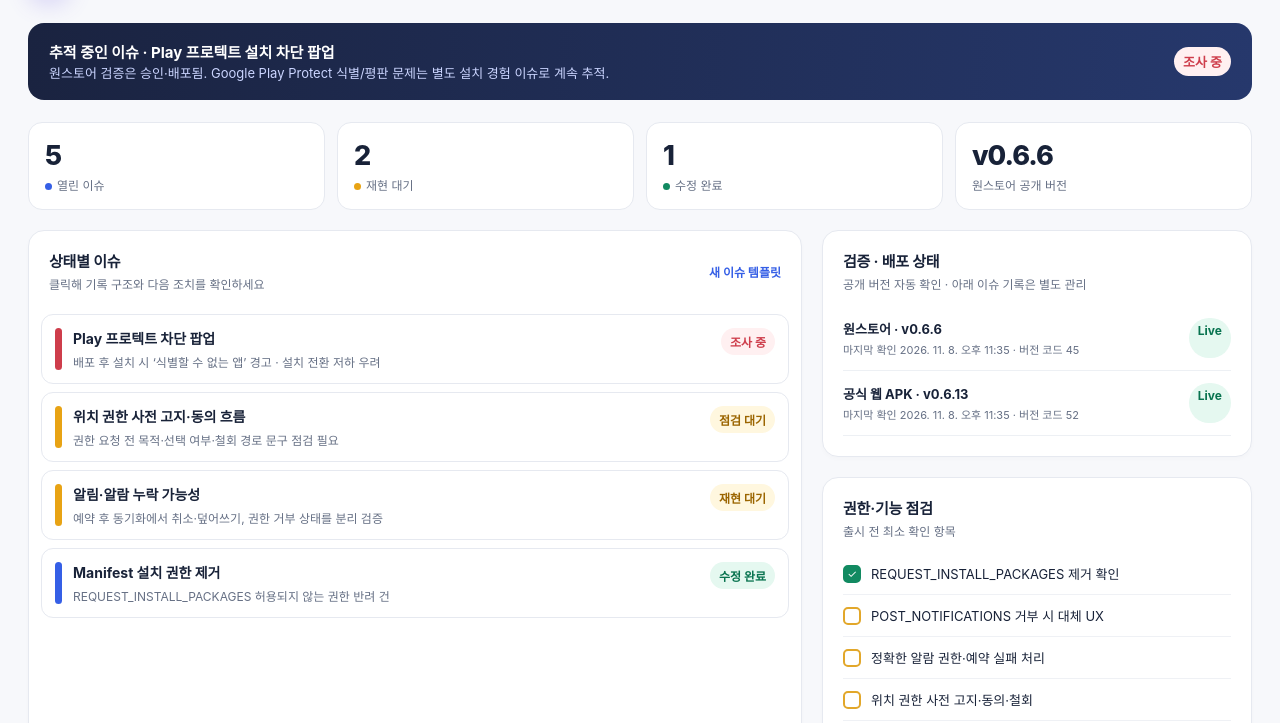
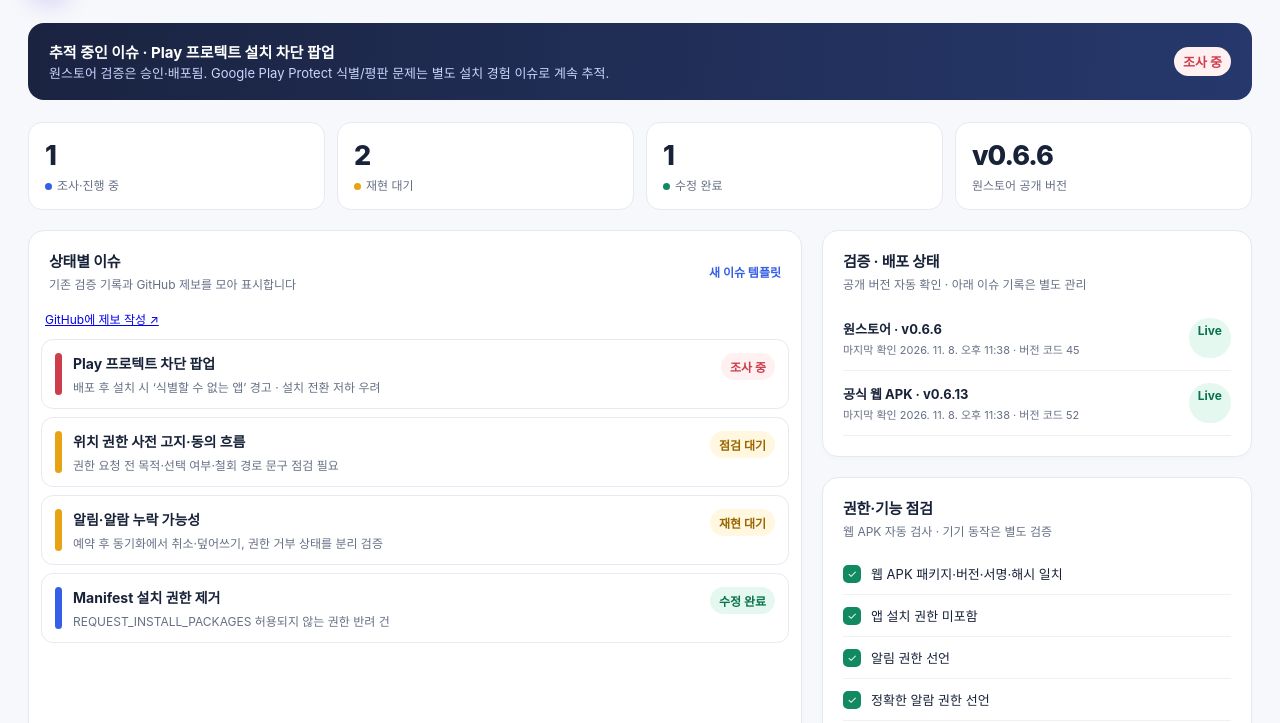
Before and after one commit to hwisoek/haruit-release-tracker, a plain HTML site: page index.html in a window 1280 px wide. Shown: the part 77-800 px from the top of the page. Drawn offline with Linux system fonts and the light colour scheme.

Commit message:
Automate APK audits, issue counts, and release templates

```diff
--- a/index.html
+++ b/index.html
@@ -12,20 +12,20 @@
 <main class="shell">
   <header class="top"><div class="brand"><div class="logo">H</div><div><h1>HARUIT Release Tracker</h1><p>Android 배포 · 권한 · 신뢰성 운영 보드</p></div></div><div class="actions"><button class="btn" onclick="openTemplate('issue')">+ 이슈 기록</button><button class="btn primary" onclick="openTemplate('verify')">검증 체크리스트</button></div></header>
   <section class="notice"><div><b>추적 중인 이슈 · Play 프로텍트 설치 차단 팝업</b><br><span>원스토어 검증은 승인·배포됨. Google Play Protect 식별/평판 문제는 별도 설치 경험 이슈로 계속 추적.</span></div><span class="pill open">조사 중</span></section>
-  <section class="stats"><div class="stat"><div class="n">5</div><div class="l"><i class="dot"></i>열린 이슈</div></div><div class="stat"><div class="n">2</div><div class="l"><i class="dot" style="background:#e8a314"></i>재현 대기</div></div><div class="stat"><div class="n">1</div><div class="l"><i class="dot" style="background:#128a61"></i>수정 완료</div></div><div class="stat"><div class="n" data-release-version="oneStore">v0.6.6</div><div class="l">원스토어 공개 버전</div></div></section>
+  <section class="stats"><div class="stat"><div class="n" data-issue-count="open">1</div><div class="l"><i class="dot"></i>조사·진행 중</div></div><div class="stat"><div class="n" data-issue-count="watch">2</div><div class="l"><i class="dot" style="background:#e8a314"></i>재현 대기</div></div><div class="stat"><div class="n" data-issue-count="done">1</div><div class="l"><i class="dot" style="background:#128a61"></i>수정 완료</div></div><div class="stat"><div class="n" data-release-version="oneStore">v0.6.6</div><div class="l">원스토어 공개 버전</div></div></section>
   <section class="grid">
-    <article class="card"><div class="card-head"><div><h2>상태별 이슈</h2><div class="sub">클릭해 기록 구조와 다음 조치를 확인하세요</div></div><button class="link" onclick="openTemplate('issue')">새 이슈 템플릿</button></div><div class="issue-list" id="issues">
+    <article class="card"><div class="card-head"><div><h2>상태별 이슈</h2><div class="sub">기존 검증 기록과 GitHub 제보를 모아 표시합니다</div></div><button class="link" onclick="openTemplate('issue')">새 이슈 템플릿</button></div><p class="sub" style="padding:0 16px"><a id="report-issue" href="https://github.com/hwisoek/haruit-release-tracker/issues/new">GitHub에 제보 작성 ↗</a></p><div class="issue-list" id="issues">
       <div class="issue critical" data-status="open" onclick="showIssue('protect')"><div class="bar"></div><div><div class="issue-title">Play 프로텍트 차단 팝업</div><div class="issue-meta">배포 후 설치 시 ‘식별할 수 없는 앱’ 경고 · 설치 전환 저하 우려</div></div><span class="pill open">조사 중</span></div>
       <div class="issue watch" data-status="watch" onclick="showIssue('location')"><div class="bar"></div><div><div class="issue-title">위치 권한 사전 고지·동의 흐름</div><div class="issue-meta">권한 요청 전 목적·선택 여부·철회 경로 문구 점검 필요</div></div><span class="pill watch">점검 대기</span></div>
       <div class="issue watch" data-status="watch" onclick="showIssue('notify')"><div class="bar"></div><div><div class="issue-title">알림·알람 누락 가능성</div><div class="issue-meta">예약 후 동기화에서 취소·덮어쓰기, 권한 거부 상태를 분리 검증</div></div><span class="pill watch">재현 대기</span></div>
       <div class="issue" data-status="done" onclick="showIssue('manifest')"><div class="bar"></div><div><div class="issue-title">Manifest 설치 권한 제거</div><div class="issue-meta">REQUEST_INSTALL_PACKAGES 허용되지 않는 권한 반려 건</div></div><span class="pill done">수정 완료</span></div>
     </div></article>
-    <aside class="right-col"><article class="card"><div class="card-head"><div><h2>검증 · 배포 상태</h2><div class="sub">공개 버전 자동 확인 · 아래 이슈 기록은 별도 관리</div></div></div><div class="deployment"><div class="release"><div><b>원스토어 · <span data-release-version="oneStore">v0.6.6</span></b><br><small data-release-checked="oneStore">마지막 확인 2026-11-08 · 버전 코드 45</small></div><span class="pill done">Live</span></div><div class="release"><div><b>공식 웹 APK · <span data-release-version="website">v0.6.13</span></b><br><small data-release-checked="website">마지막 확인 2026-11-08 · 버전 코드 52</small></div><span class="pill done">Live</span></div></div></article><article class="card"><div class="card-head"><div><h2>권한·기능 점검</h2><div class="sub">출시 전 최소 확인 항목</div></div></div><div class="verify"><div class="verify-row"><div class="check y">✓</div>REQUEST_INSTALL_PACKAGES 제거 확인</div><div class="verify-row"><div class="check w"></div>POST_NOTIFICATIONS 거부 시 대체 UX</div><div class="verify-row"><div class="check w"></div>정확한 알람 권한·예약 실패 처리</div><div class="verify-row"><div class="check w"></div>위치 권한 사전 고지·동의·철회</div><div class="verify-row"><div class="check w"></div>동기화 후 예약 상태 재검증</div></div></article></aside>
+    <aside class="right-col"><article class="card"><div class="card-head"><div><h2>검증 · 배포 상태</h2><div class="sub">공개 버전 자동 확인 · 아래 이슈 기록은 별도 관리</div></div></div><div class="deployment"><div class="release"><div><b>원스토어 · <span data-release-version="oneStore">v0.6.6</span></b><br><small data-release-checked="oneStore">마지막 확인 2026-11-08 · 버전 코드 45</small></div><span class="pill done">Live</span></div><div class="release"><div><b>공식 웹 APK · <span data-release-version="website">v0.6.13</span></b><br><small data-release-checked="website">마지막 확인 2026-11-08 · 버전 코드 52</small></div><span class="pill done">Live</span></div></div></article><article class="card"><div class="card-head"><div><h2>권한·기능 점검</h2><div class="sub">웹 APK 자동 검사 · 기기 동작은 별도 검증</div></div></div><div class="verify"><div id="apk-audit" aria-live="polite"><div class="verify-row">APK 검증 결과 불러오는 중</div></div><div class="verify-row"><div class="check w"></div>POST_NOTIFICATIONS 거부 시 대체 UX</div><div class="verify-row"><div class="check w"></div>정확한 알람 권한·예약 실패 처리</div><div class="verify-row"><div class="check w"></div>위치 권한 사전 고지·동의·철회</div><div class="verify-row"><div class="check w"></div>동기화 후 예약 상태 재검증</div></div></article></aside>
   </section>
   <section class="card table-card"><div class="card-head"><div><h2>Android · APK 버전 비교 기록</h2><div class="sub">과거 검증 기록 · 현재 배포 버전은 위에서 확인하세요</div></div><button class="link" onclick="openTemplate('matrix')">행 추가 템플릿</button></div><div class="table-wrap"><table><thead><tr><th>APK 버전</th><th>Android</th><th>배포/설치 경로</th><th>이슈</th><th>재현</th><th>수정 완료</th><th>검증 증적</th></tr></thead><tbody><tr><td><strong>0.1.3</strong><br><span class="tag">원스토어</span></td><td>기기별 기록</td><td>원스토어 설치</td><td>Play 프로텍트 식별 불가 팝업</td><td><span class="pill watch">확인됨</span></td><td>—</td><td>검증팀 설치 안내</td></tr><tr><td><strong>0.1.3</strong></td><td>Android 13+</td><td>앱 내 알림</td><td>POST_NOTIFICATIONS 거부 상태</td><td><span class="pill watch">테스트 필요</span></td><td>—</td><td>권한 거부/허용 스크린샷</td></tr><tr><td><strong>0.5.1</strong><br><span class="tag">미등록</span></td><td>—</td><td>콘솔 업로드</td><td>패키지명 불일치</td><td><span class="pill open">확인됨</span></td><td><span class="pill done">수정 필요</span></td><td>최종 applicationId 비교</td></tr></tbody></table></div></section>
   <section class="card table-card"><div class="card-head"><div><h2>재사용 템플릿</h2><div class="sub">복사해서 검증 요청, 개인정보 고지, Manifest 리뷰에 바로 사용</div></div></div><div class="templates"><div class="template"><b>원스토어 검증 결과</b><p>버전·패키지·검증 결과·반려 사유·조치·재검증 링크를 구조화합니다.</p><button class="link" onclick="openTemplate('verify')">템플릿 열기 →</button></div><div class="template"><b>개인정보·권한 고지</b><p>처리 항목, 목적, 보관, 제3자 제공, 권한 요청 시점과 선택권을 기록합니다.</p><button class="link" onclick="openTemplate('privacy')">템플릿 열기 →</button></div><div class="template"><b>Manifest 권한 점검</b><p>각 permission의 필요성·런타임 처리·대체 UX·검증 결과를 체크합니다.</p><button class="link" onclick="openTemplate('manifest')">템플릿 열기 →</button></div></div></section>
   <div class="foot">운영 원칙: 확인된 사실 / 추정 / 미확인 사항을 분리하고, 모든 이슈에 다음 조치·담당·증적 링크를 남깁니다.</div>
-</main><div class="modal" id="modal"><div class="modal-box"><h3 id="modalTitle">기록</h3><div class="sub">내용을 복사해 이슈 트래커·문서·검증 요청에 사용하세요.</div><textarea id="modalText" readonly></textarea><div class="modal-footer"><button class="btn" onclick="closeModal()">닫기</button><button class="btn primary" onclick="copyText()">내용 복사</button></div></div></div>
+</main><div class="modal" id="modal"><div class="modal-box"><h3 id="modalTitle">기록</h3><div class="sub">내용을 복사해 이슈 트래커·문서·검증 요청에 사용하세요.</div><textarea id="modalText"></textarea><div class="modal-footer"><button class="btn" onclick="closeModal()">닫기</button><button class="btn primary" onclick="copyText(this)">내용 복사</button></div></div></div>
 <script>
 const templates={
 issue:`[이슈 ID / 제목]\n상태: 조사 중 | 재현 대기 | 수정 중 | 수정 완료 | 보류\n심각도: 차단 / 높음 / 보통 / 낮음\n대상: APK 버전 / Android 버전 / 기기 / 설치 경로\n\n1. 확인된 사실\n- \n\n2. 추정\n- \n\n3. 미확인 사항\n- \n\n4. 재현 절차 및 결과\n- 조건: \n- 절차: \n- 결과: 재현됨 / 미재현 / 보류\n\n5. 다음 조치\n- [ ] 조치 / 담당 / 기한\n- [ ] 재검증 / 증적\n\n6. 관련 링크\n- 콘솔 / 빌드 / 로그 / 스크린샷: `,
@@ -36,18 +36,86 @@ verify:`[원스토어 검증 결과 기록]\n앱명 / 패키지명 / 버전명·
 privacy:`[개인정보·권한 고지 템플릿]\n처리 항목: 계정 식별자, 표시 이름, 할 일/분류/메모/일정/진행률/완료/우선순위/일정 이동/알림 설정\n추가 기술정보: 웹푸시 구독키, Android 연결 토큰 해시·승인코드·만료시간, IP 해시\n\n각 항목별 기록\n- 항목 / 수집 목적 / 법적 근거 / 보관 기간 / 처리 위치 / 제3자 제공 여부\n\n권한별 사전 고지\n- 권한: 위치 / 알림 / 정확한 알람\n- 요청 시점:\n- 기능상 목적:\n- 필수·선택 여부:\n- 거부 시 영향 및 대체 기능:\n- 철회 경로:\n- 개인정보처리방침 연결 URL:\n\n검토일 / 담당 / 변경 이력:`,
 manifest:`[Android Manifest 권한 점검]\nAPK 버전 / package(applicationId) / 검토일:\n\n| permission | 선언 이유 | 런타임 요청 | 거부 시 UX | Android 제한 | 결과 |\n|---|---|---|---|---|---|\n| POST_NOTIFICATIONS | | 예 | | Android 13+ | |\n| SCHEDULE_EXACT_ALARM/USE_EXACT_ALARM | | 설정 안내 | | 기기별 정책 | |\n| ACCESS_FINE_LOCATION | | 예 | | | 최소 권한 | |\n| REQUEST_INSTALL_PACKAGES | 불필요 | 해당 없음 | 해당 없음 | 스토어 반려 위험 | 제거 확인 |\n\n추가 확인\n- [ ] 매니페스트 병합 결과 확인\n- [ ] 디버그 전용 권한이 릴리스에 포함되지 않음\n- [ ] 패키지명과 콘솔 등록값 일치\n- [ ] 권한 변경 시 개인정보 고지 동시 수정`,
 matrix:`[버전 비교 행]\nAPK 버전:\nversionCode / applicationId / 서명 해시:\nAndroid 버전 / 기기 모델:\n설치 경로:\n이슈 ID:\n재현 여부: 재현됨 / 미재현 / 보류\n수정 완료: 예 / 아니오 / 재검증 대기\n검증 증적 링크:\n테스트 일시 / 담당:`};
-function openTemplate(k){document.getElementById('modalTitle').textContent=k==='issue'?'새 이슈 기록 템플릿':'재사용 템플릿';document.getElementById('modalText').value=templates[k];document.getElementById('modal').classList.add('show')}function showIssue(k){document.getElementById('modalTitle').textContent='이슈 상세 기록';document.getElementById('modalText').value=templates[k];document.getElementById('modal').classList.add('show')}function closeModal(){document.getElementById('modal').classList.remove('show')}function copyText(){navigator.clipboard.writeText(document.getElementById('modalText').value);event.target.textContent='복사됨';setTimeout(()=>event.target.textContent='내용 복사',1000)}
+let releaseContext = "";
+function openTemplate(k){document.getElementById('modalTitle').textContent=k==='issue'?'새 이슈 기록 템플릿':'재사용 템플릿';document.getElementById('modalText').value=templates[k]+releaseContext;document.getElementById('modal').classList.add('show')}function showIssue(k){document.getElementById('modalTitle').textContent='이슈 상세 기록';document.getElementById('modalText').value=templates[k];document.getElementById('modal').classList.add('show')}function closeModal(){document.getElementById('modal').classList.remove('show')}async function copyText(button){try{await navigator.clipboard.writeText(document.getElementById('modalText').value);button.textContent='복사됨';}catch{document.getElementById('modalText').select();button.textContent='직접 복사해 주세요';}setTimeout(()=>button.textContent='내용 복사',1500)}
 </script>
 <script type="module">
  const url = 'https://raw.githubusercontent.com/hwisoek/haruit-release-tracker/main/release-status.json';
  const format = new Intl.DateTimeFormat('ko-KR', {
    timeZone: 'Asia/Seoul', dateStyle: 'medium', timeStyle: 'short'
  });
+ function renderAudit(apk) {
+   const area = document.getElementById('apk-audit');
+   area.replaceChildren();
+   const add = (label, good) => {
+     const row = document.createElement('div');
+     row.className = 'verify-row';
+     const icon = document.createElement('div');
+     icon.className = 'check ' + (good ? 'y' : 'w');
+     icon.textContent = good ? '✓' : '!';
+     row.append(icon, label);
+     area.append(row);
+   };
+   if (!apk || !Array.isArray(apk.permissions)) {
+     add('현재 웹 APK 자동 검증 결과 없음', false);
+     return;
+   }
+   add('웹 APK 패키지·버전·서명·해시 일치', true);
+   for (const [permission, label, expected] of [
+     ['REQUEST_INSTALL_PACKAGES', '앱 설치 권한 미포함', false],
+     ['POST_NOTIFICATIONS', '알림 권한 선언', true],
+     ['SCHEDULE_EXACT_ALARM', '정확한 알람 권한 선언', true],
+     ['USE_FULL_SCREEN_INTENT', '잠금화면 알람 권한 선언', true],
+     ['ACCESS_BACKGROUND_LOCATION', '백그라운드 위치 권한 미포함', false]
+   ]) {
+     add(label, apk.permissions.includes('android.permission.' + permission) === expected);
+   }
+ }
+ function renderIssues(github) {
+   const list = document.getElementById('issues');
+   const cards = [...list.querySelectorAll('[data-status]')];
+   const counts = {open: 0, watch: 0, done: 0};
+   for (const card of cards) counts[card.dataset.status]++;
+   for (const issue of github?.issues ?? []) {
+     if (!Number.isSafeInteger(issue.number) || typeof issue.title !== 'string') continue;
+     const state = issue.state === 'closed' ? 'done' : issue.needsReproduction ? 'watch' : 'open';
+     counts[state]++;
+     const link = document.createElement('a');
+     link.className = 'issue';
+     link.href = 'https://github.com/hwisoek/haruit-release-tracker/issues/' + issue.number;
+     link.textContent = '#' + issue.number + ' · ' + issue.title;
+     list.append(link);
+   }
+   for (const [state, count] of Object.entries(counts)) {
+     document.querySelector('[data-issue-count="' + state + '"]').textContent = count;
+   }
+ }
+ function renderDetails(data) {
+   renderAudit(data.website?.apk);
+   renderIssues(data.github);
+   const store = data.oneStore;
+   const web = data.website;
+   if (store && web) {
+     const lines = ['[자동 확인한 공개 배포 정보]', '원스토어: v' + store.version + ' / ' + store.code,
+       '공식 웹 APK: v' + web.version + ' / ' + web.code, '패키지: kr.weekflow.app'];
+     if (web.apk) lines.push('웹 APK SHA-256: ' + web.apk.sha256, '서명 SHA-256: ' + web.apk.certificate);
+     releaseContext = '\n\n' + lines.join('\n');
+     const url = new URL(document.getElementById('report-issue').href);
+     url.searchParams.set('body', templates.issue + releaseContext);
+     document.getElementById('report-issue').href = url.href;
+   }
+ }
+ let snapshot = {"oneStore":{"version":"0.6.6","code":45,"checkedAt":"2026-11-08T14:38:12.453Z"},"website":{"version":"0.6.13","code":52,"apk":{"sha256":"a5e31b3cd45e64b041df1313633a6a946383baf867b2559fe4df6ae488e74e22","certificate":"78c9b628180f93b866ade03afa16467a029f22ed1d2fca96faa21a7e493680b5","permissions":["android.permission.INTERNET","android.permission.ACCESS_COARSE_LOCATION","android.permission.SYSTEM_ALERT_WINDOW","android.permission.ACCESS_NETWORK_STATE","android.permission.POST_NOTIFICATIONS","android.permission.SCHEDULE_EXACT_ALARM","android.permission.RECEIVE_BOOT_COMPLETED","android.permission.VIBRATE","android.permission.WAKE_LOCK","android.permission.USE_FULL_SCREEN_INTENT","android.permission.FOREGROUND_SERVICE","android.permission.FOREGROUND_SERVICE_MEDIA_PLAYBACK","com.google.android.c2dm.permission.RECEIVE","kr.weekflow.app.DYNAMIC_RECEIVER_NOT_EXPORTED_PERMISSION"]},"checkedAt":"2026-11-08T14:38:12.454Z"},"github":{"issues":[],"checkedAt":"2026-11-08T14:38:12.454Z"}};
  try {
    const response = await fetch(url, {signal: AbortSignal.timeout(7000)});
    if (!response.ok) throw new Error('Release status unavailable');
-   const data = await response.json();
-   for (const source of ['oneStore', 'website']) {
+   snapshot = await response.json();
+ } catch {
+   // The bundled snapshot stays available when GitHub Raw is unreachable.
+ }
+ renderDetails(snapshot);
+ const data = snapshot;
+ for (const source of ['oneStore', 'website']) {
      const release = data[source];
      if (!release || !/^\d+\.\d+\.\d+$/.test(release.version) ||
          !Number.isSafeInteger(release.code) || !Number.isFinite(Date.parse(release.checkedAt))) continue;
@@ -56,8 +124,5 @@ function openTemplate(k){document.getElementById('modalTitle').textContent=k==='
      }
      const checked = document.querySelector('[data-release-checked="' + source + '"]');
      checked.textContent = '마지막 확인 ' + format.format(new Date(release.checkedAt)) + ' · 버전 코드 ' + release.code;
-   }
- } catch {
-   // Keep the last release snapshot bundled with this page.
  }
 </script></body></html>
--- a/release-status.json
+++ b/release-status.json
@@ -2,11 +2,35 @@
   "oneStore": {
     "version": "0.6.6",
     "code": 45,
-    "checkedAt": "2026-11-08T14:35:31.899Z"
+    "checkedAt": "2026-11-08T14:38:12.453Z"
   },
   "website": {
     "version": "0.6.13",
     "code": 52,
-    "checkedAt": "2026-11-08T14:35:31.905Z"
+    "apk": {
+      "sha256": "a5e31b3cd45e64b041df1313633a6a946383baf867b2559fe4df6ae488e74e22",
+      "certificate": "78c9b628180f93b866ade03afa16467a029f22ed1d2fca96faa21a7e493680b5",
+      "permissions": [
+        "android.permission.INTERNET",
+        "android.permission.ACCESS_COARSE_LOCATION",
+        "android.permission.SYSTEM_ALERT_WINDOW",
+        "android.permission.ACCESS_NETWORK_STATE",
+        "android.permission.POST_NOTIFICATIONS",
+        "android.permission.SCHEDULE_EXACT_ALARM",
+        "android.permission.RECEIVE_BOOT_COMPLETED",
+        "android.permission.VIBRATE",
+        "android.permission.WAKE_LOCK",
+        "android.permission.USE_FULL_SCREEN_INTENT",
+        "android.permission.FOREGROUND_SERVICE",
+        "android.permission.FOREGROUND_SERVICE_MEDIA_PLAYBACK",
+        "com.google.android.c2dm.permission.RECEIVE",
+        "kr.weekflow.app.DYNAMIC_RECEIVER_NOT_EXPORTED_PERMISSION"
+      ]
+    },
+    "checkedAt": "2026-11-08T14:38:12.454Z"
+  },
+  "github": {
+    "issues": [],
+    "checkedAt": "2026-11-08T14:38:12.454Z"
   }
 }
```
Also changed, not shown: scripts/inspect-apk.mjs (added, +45 -0 lines), scripts/sync-releases.mjs (+24 -3 lines), 1 other file.
